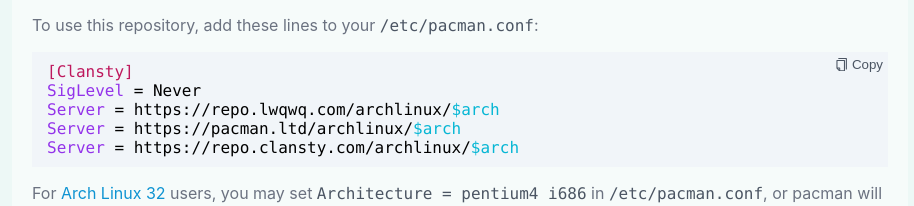
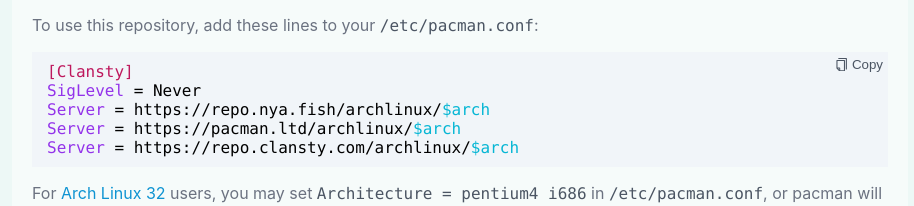
Before and after one commit to clansty/repo-frontpage, a React (Vite) app: page / in a window 1280 px wide. Shown: the part 190-396 px from the top of the page, without its empty margins (180-1094 px from the left). Built offline with nearby package versions, Linux system fonts and the light colour scheme; no server answers.

Commit message:
Update Codeblock.tsx

```diff
--- a/src/components/Codeblock.tsx
+++ b/src/components/Codeblock.tsx
@@ -20,7 +20,7 @@ export default () => {
             </CopyToClipboard>
             <pre><code><span className={styles.section}>[Clansty]</span>{'\n'}
                 <span className={styles.attr}>SigLevel</span> = Never{'\n'}
-                <span className={styles.attr}>Server</span> = https://repo.lwqwq.com/archlinux/<span
+                <span className={styles.attr}>Server</span> = https://repo.nya.fish/archlinux/<span
                     className={styles.var}>$arch</span>{'\n'}
                 <span className={styles.attr}>Server</span> = https://pacman.ltd/archlinux/<span
                     className={styles.var}>$arch</span>{'\n'}
```
